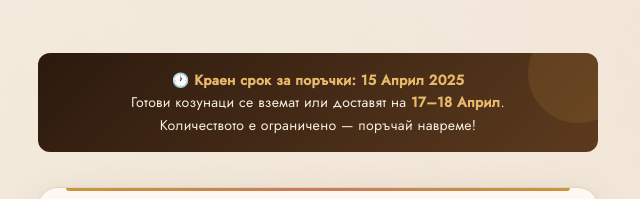
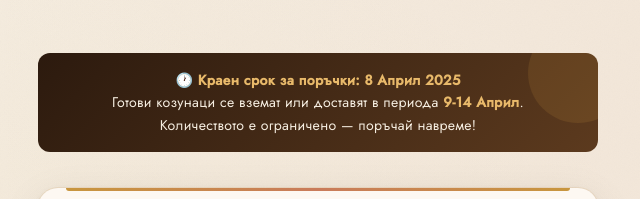
Before and after one commit to antoannikov/kozunaci, a plain HTML site: page index.html in a window 1280 px wide. Shown: the part 298-497 px from the top of the page, 322-962 px from the left. Drawn offline with nearby package versions, Linux system fonts and the light colour scheme; a web font is replaced by a local one.

Commit message:
Update index.html

```diff
--- a/index.html
+++ b/index.html
@@ -527,8 +527,8 @@
 </header>
 
 <div class="notice">
-  🕐 <strong>Краен срок за поръчки: 15 Април 2025</strong><br>
-  Готови козунаци се вземат или доставят на <strong>17–18 Април</strong>.<br>
+  🕐 <strong>Краен срок за поръчки: 8 Април 2025</strong><br>
+  Готови козунаци се вземат или доставят в периода <strong> 9-14 Април</strong>.<br>
   Количеството е ограничено — поръчай навреме!
 </div>
 
```
